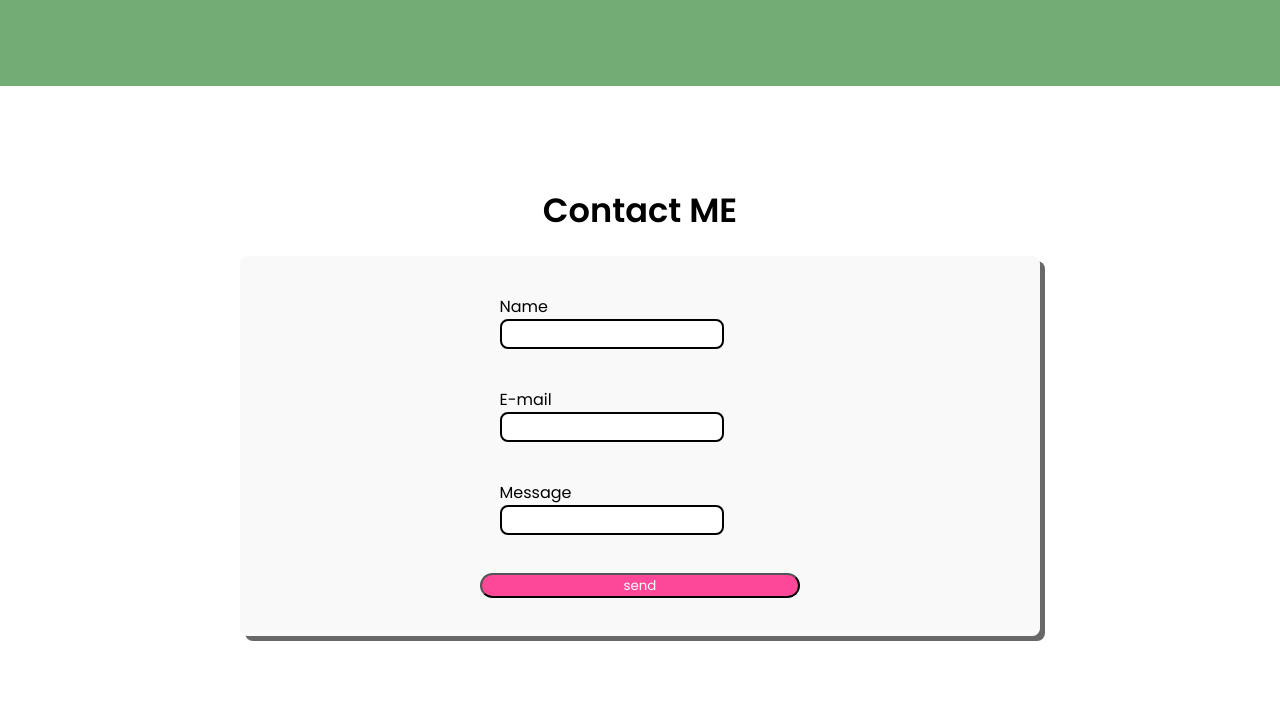
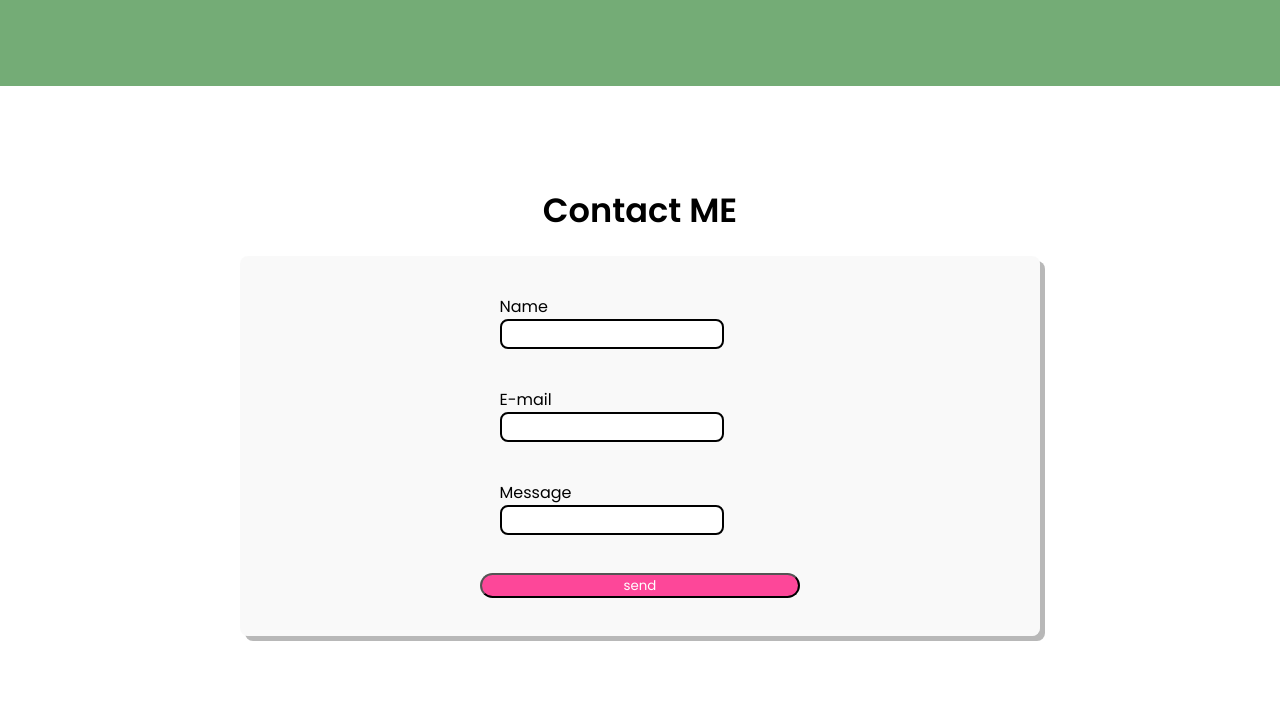
Before and after one commit to carlosCosta24/portfolio, a plain HTML site: page index.html in a window 1280 px wide. Shown: the part 2985-3708 px from the top of the page. Drawn offline with Linux system fonts and the light colour scheme.

Commit message:
some appearance modifications

```diff
--- a/style.css
+++ b/style.css
@@ -325,7 +325,7 @@ section {
   border-radius: 8px;
   align-items: center;
   justify-content: space-evenly;
-  box-shadow: 5px 5px #686868;
+  box-shadow: 5px 5px #b8b8b8;
 }
 
 .form-decorator input {
```
